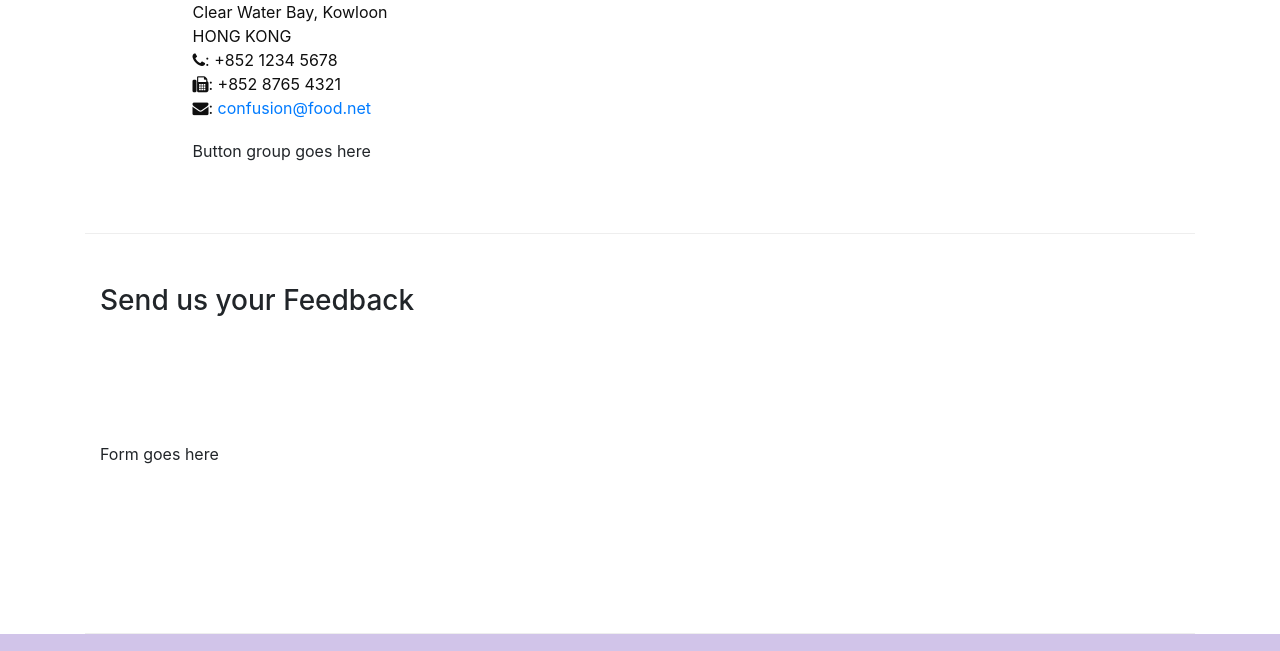
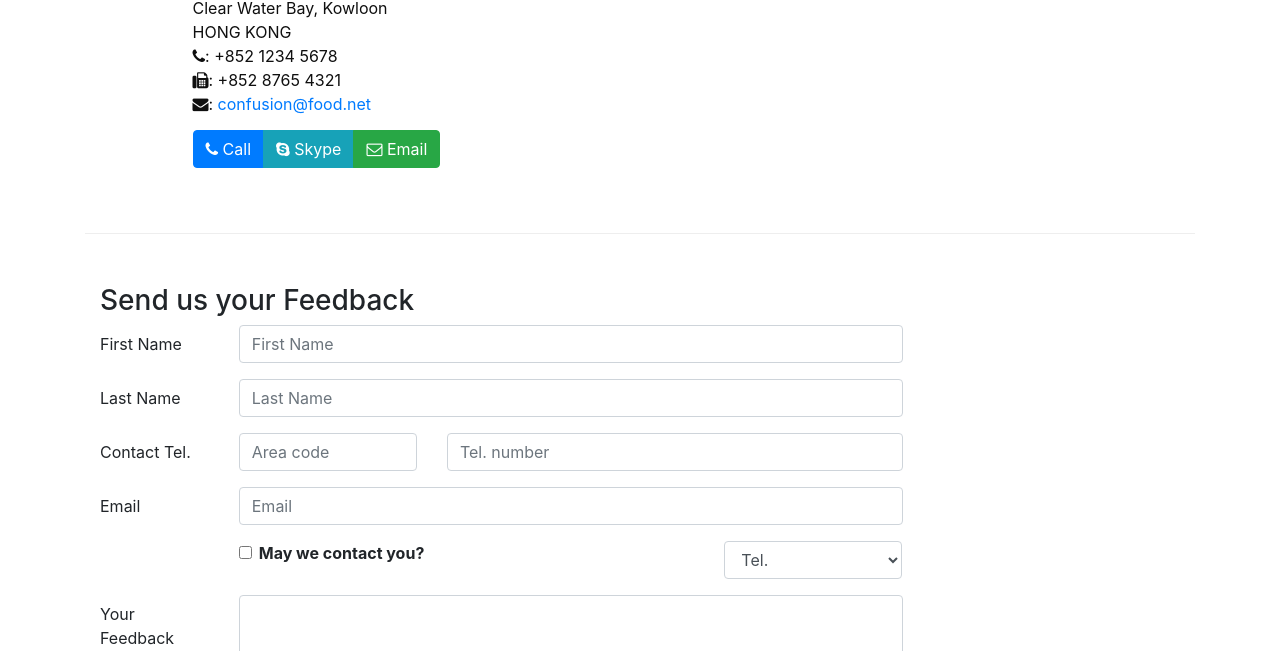
Before and after one commit to lapy113/learning-bootstrap, a website: page contactus.html in a window 1280 px wide. Shown: the part 631-1282 px from the top of the page. Drawn offline with nearby package versions, Linux system fonts and the light colour scheme.

Commit message:
Forms added

```diff
--- a/contactus.html
+++ b/contactus.html
@@ -79,7 +79,12 @@
                 <h5>Map of our Location</h5>
             </div>
             <div class="col-12 col-sm-11 offset-sm-1">
-                Button group goes here
+                <div class="btn-group" role="group">
+                    <a class="btn btn-primary" role="button" href="tel:+919876543123"><i class="fa fa-phone"></i> Call</a>
+                    <a class="btn btn-info" role="button" href=""><i class="fa fa-skype"></i> Skype</a>
+                    <a class="btn btn-success" role="button" href="mailto:confusion@food.net"><i class="fa fa-envelope-o"></i> Email</a>
+
+                </div>
             </div>
         </div>
 
@@ -88,7 +93,66 @@
               <h3>Send us your Feedback</h3>
            </div>
             <div class="col-12 col-md-9">
-                Form goes here
+                <form>
+                    <div class="form-group row">
+                        <label for="firstname" class="col-md-2 col-form-label">First Name</label>
+                        <div class="col-md-10">
+                            <input type="text" class="form-control" id="firstname" name="firstname" placeholder="First Name">
+                        </div>
+                    </div>
+                    <div class="form-group row">
+                        <label for="lastname" class="col-md-2 col-form-label">Last Name</label>
+                        <div class="col-md-10">
+                            <input type="text" class="form-control" id="lastname" name="lastname" placeholder="Last Name">
+                        </div>
+                    </div>
+
+                    <div class="form-group row">
+                        <label for="telnum" class="col-12 col-md-2 col-form-label">Contact Tel.</label>
+                        <div class="col-5 col-md-3">
+                            <input type="tel" class="form-control" id="areacode" name="areacode" placeholder="Area code">
+                        </div>
+                        <div class="col-7 col-md-7">
+                            <input type="tel" class="form-control" id="telnum" name="telnum" placeholder="Tel. number">
+                        </div>
+                    </div>
+                    <div class="form-group row">
+                        <label for="emailid" class="col-md-2 col-form-label">Email</label>
+                        <div class="col-md-10">
+                            <input type="email" class="form-control" id="emailid" name="emailid" placeholder="Email">
+                        </div>
+                    </div>
+                    <div class="form-group row">
+                        <div class="col-md-6 offset-md-2">
+                            <div class="form-check">
+                                <input type="checkbox" class="form-check-input" name="approve" id="approve" value="">
+                                <label class="form-check-label" for="approve">
+                                    <strong>May we contact you?</strong>
+                                </label>
+                            </div>
+                        </div>
+                        <div class="col-md-3 offset-md-1">
+                            <select class="form-control">
+                                <option>Tel.</option>
+                                <option>Email</option>
+                            </select>
+                        </div>
+                    </div>
+
+                    <div class="form-group row">
+                        <label for="feedback" class="col-md-2 col-form-label">Your Feedback</label>
+                        <div class="col-md-10">
+                            <textarea class="form-control" id="feedback" name="feedback" rows="12"></textarea>
+                        </div>
+                    </div>
+
+                    <div class="form-group row">
+                        <div class="offset-md-2 col-md-10">
+                            <button type="submit" class="btn btn-primary">Send Feedback</button>
+                        </div>
+                    </div>
+
+                </form>
             </div>
              <div class="col-12 col-md">
             </div>
```
Also changed, not shown: aboutus.html (+1 -1 lines), index.html (+1 -1 lines).
